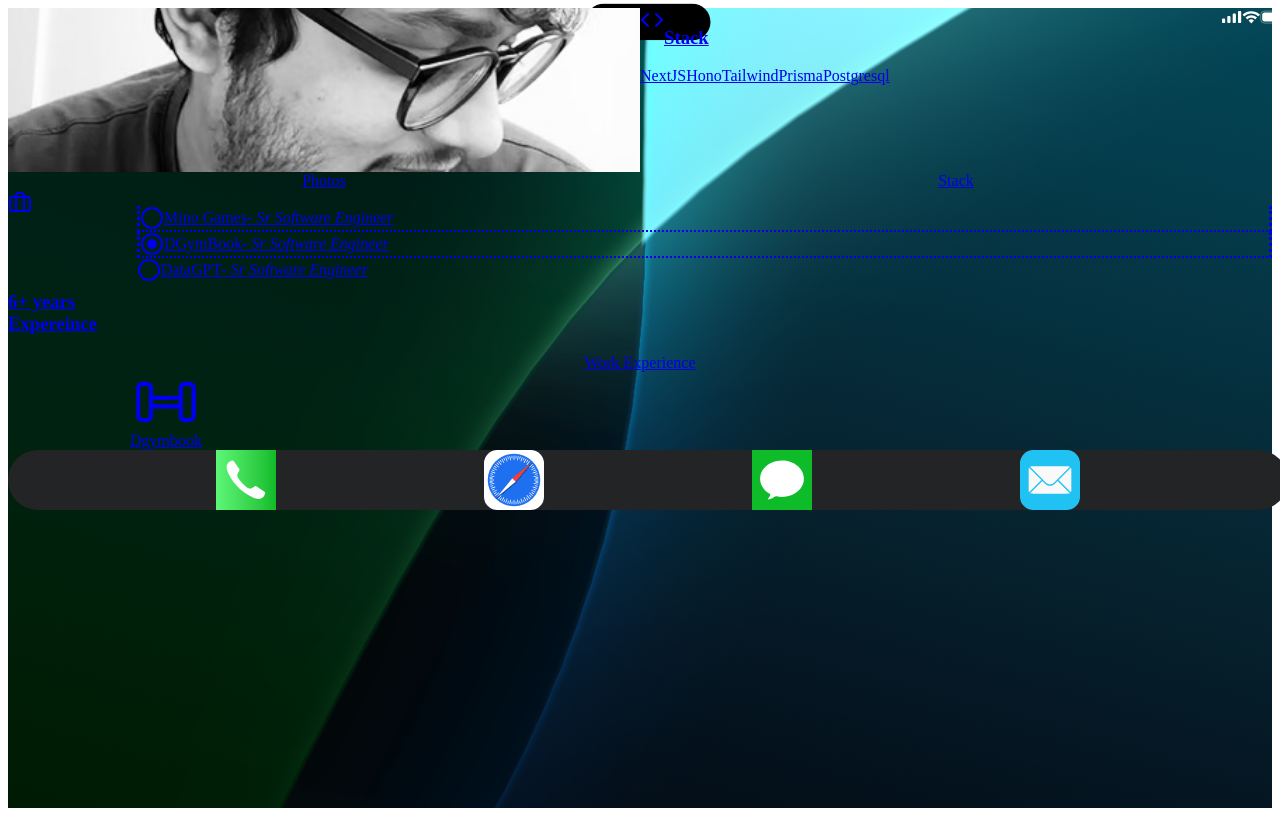
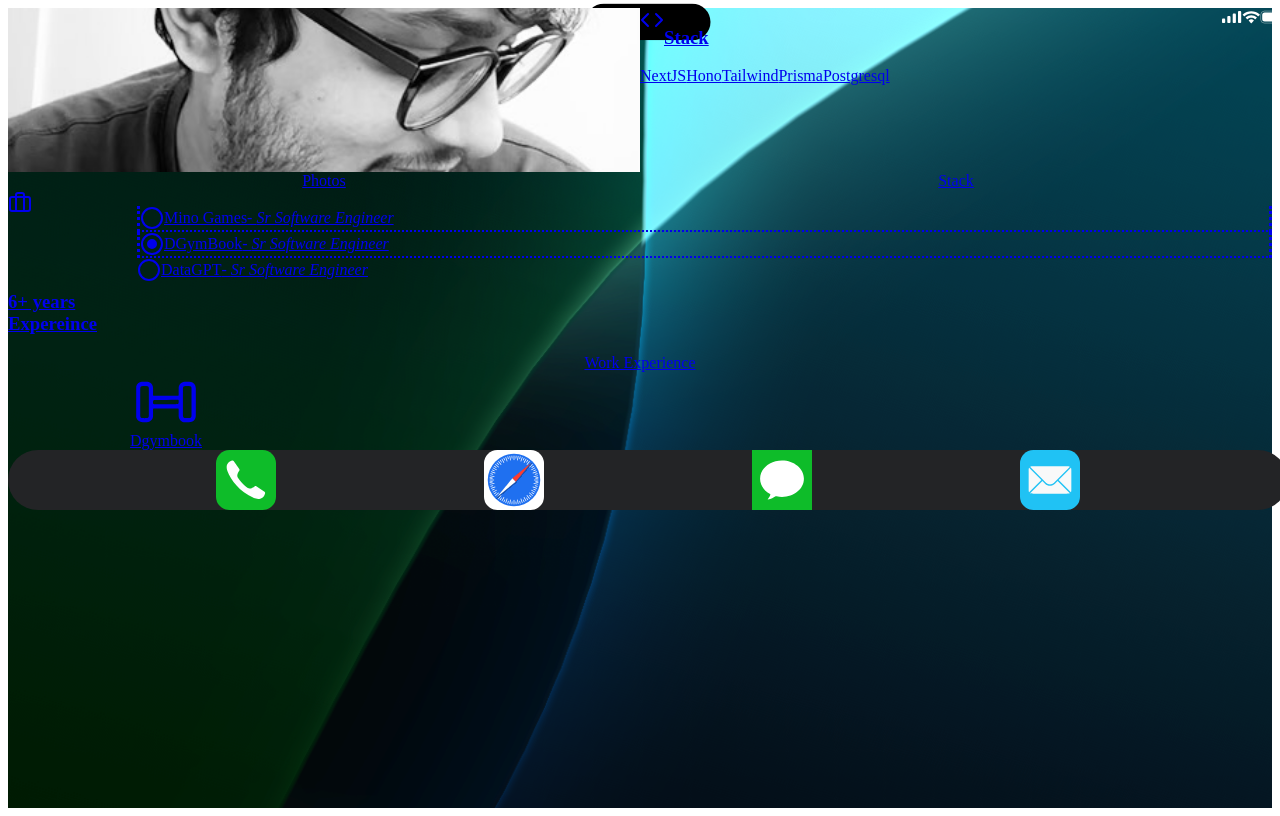
Before and after one commit to Sehalsein/sehalsein.com, a Next.js app: page /os in a window 1280 px wide. Built offline with nearby package versions, Linux system fonts and the light colour scheme.

Commit message:
fix: safari color issue

```diff
--- a/components/icons/PhoneAppIcon.tsx
+++ b/components/icons/PhoneAppIcon.tsx
@@ -6,14 +6,8 @@ export default function PhoneAppIcon() {
       viewBox="0 0 60 60"
       fill="none"
       xmlns="http://www.w3.org/2000/svg"
-      className="bg-gradient-to-r from-[#5CF777] to-[#0EBC29]"
     >
-      <rect
-        width="60"
-        height="60"
-        rx="13.3594"
-        fill="url(#paint0_linear_3503_5121)"
-      />
+      <rect width="60" height="60" rx="13.3594" className="fill-[#0EBC29]" />
       <path
         d="M11.405 20.9766C8.92926 14.3177 13.1974 11.3644 16.2809 10.5062C16.8039 10.3606 17.345 10.5963 17.6554 11.0416L23.2672 19.0934C23.6317 19.6164 23.5922 20.3148 23.2159 20.8295C21.9325 22.5848 21.4692 24.0743 21.303 25.2337C21.1654 26.1933 21.5077 27.1466 22.0838 27.9262C26.4958 33.8965 31.2688 38.3862 33.612 38.4961C35.3293 38.5766 37.426 37.2457 38.5695 36.4054C39.0801 36.0301 39.7784 35.9859 40.3057 36.3375L48.5185 41.8126C48.9694 42.1133 49.2145 42.6518 49.0993 43.1814C47.6005 50.0743 41.1201 49.342 37.948 48.0469C23.0651 41.1328 14.8034 30.1172 11.405 20.9766Z"
         fill="#FEFEFE"
```
